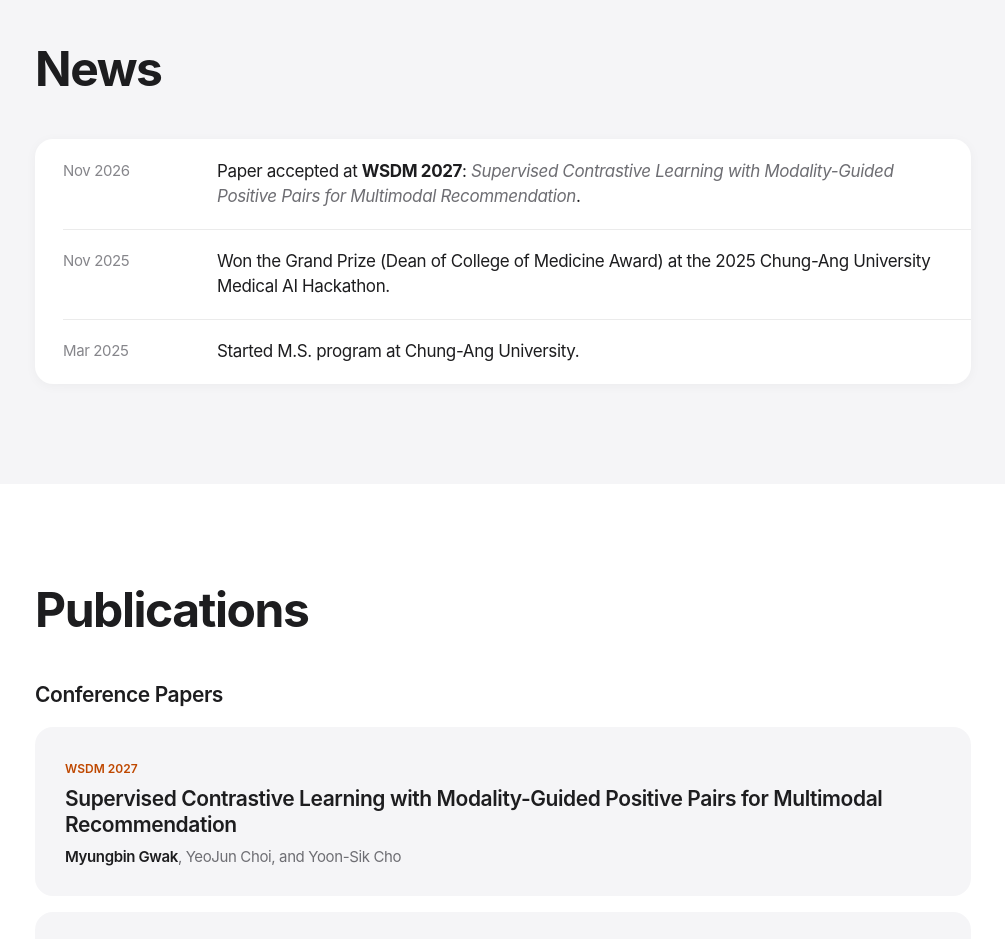
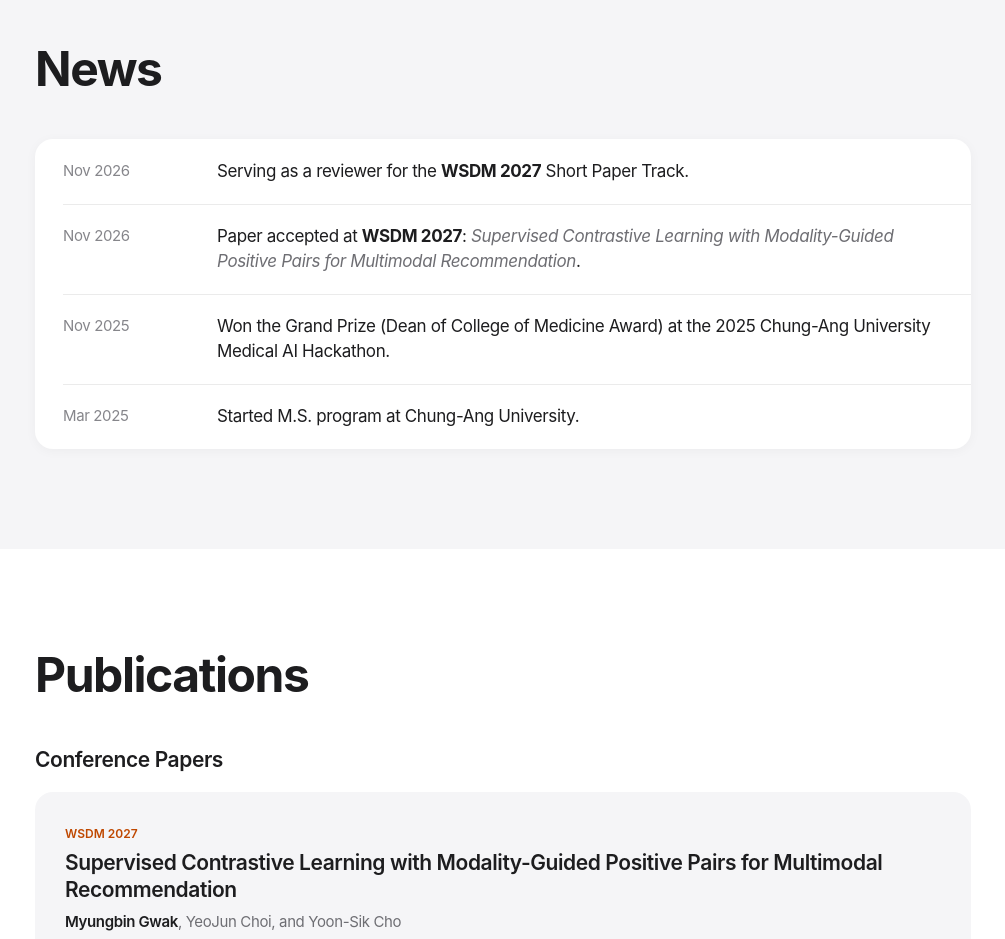
Before and after one commit to Myungbin/Myungbin.github.io, a plain HTML site: page index.html in a window 1280 px wide. Shown: the part 1040-1979 px from the top of the page, without its empty margins (137-1142 px from the left). Drawn offline with Linux system fonts and the light colour scheme.

Commit message:
Add WSDM 2027 short paper reviewer news item
Co-Authored-By: Claude Opus 5.5 <noreply@anthropic.com>

```diff
--- a/index.html
+++ b/index.html
@@ -100,6 +100,10 @@
         <h2 class="reveal">News</h2>
         <ul class="group-list reveal">
           <!-- ✏️ 날짜와 내용을 수정/추가하세요 -->
+          <li>
+            <span class="date">Nov 2026</span>
+            <span>Serving as a reviewer for the <strong>WSDM 2027</strong> Short Paper Track.</span>
+          </li>
           <li>
             <span class="date">Nov 2026</span>
             <span>Paper accepted at <strong>WSDM 2027</strong>: <em>Supervised Contrastive Learning with Modality-Guided Positive Pairs for Multimodal Recommendation</em>.</span>
```
